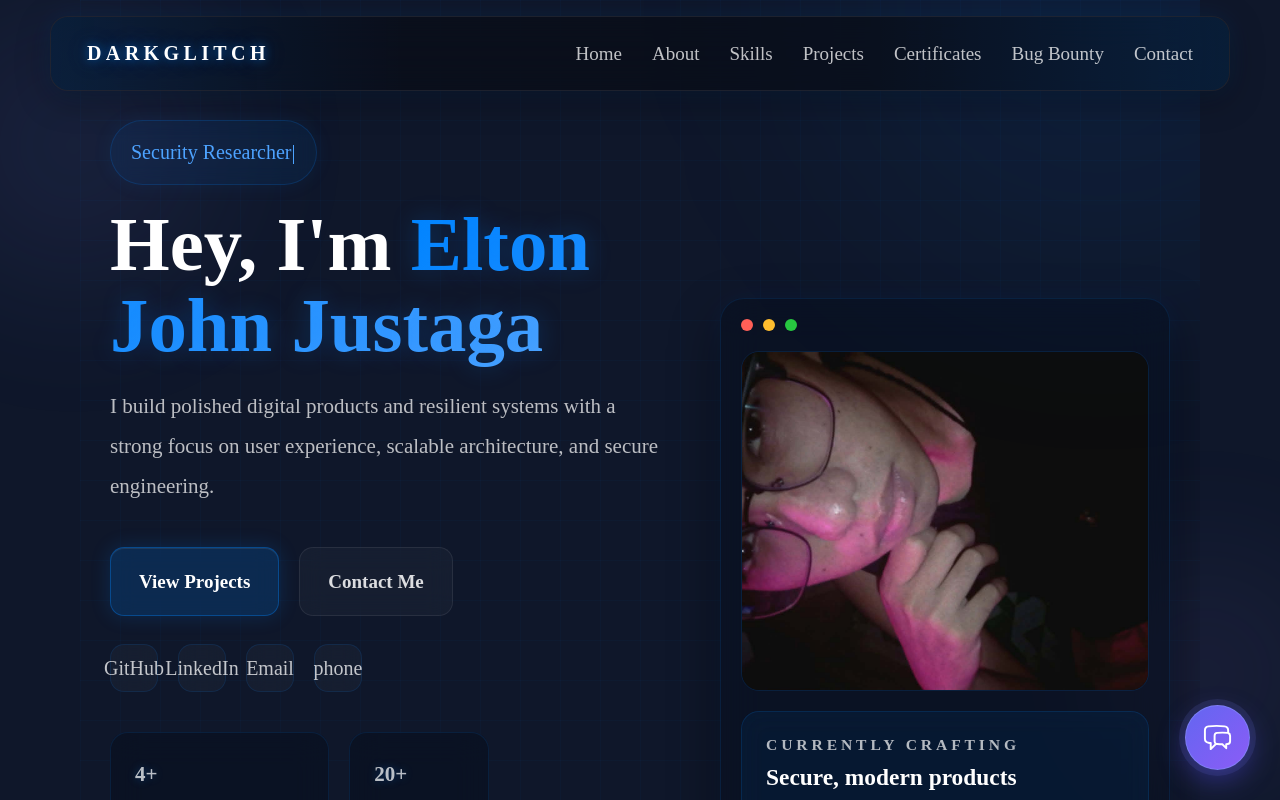
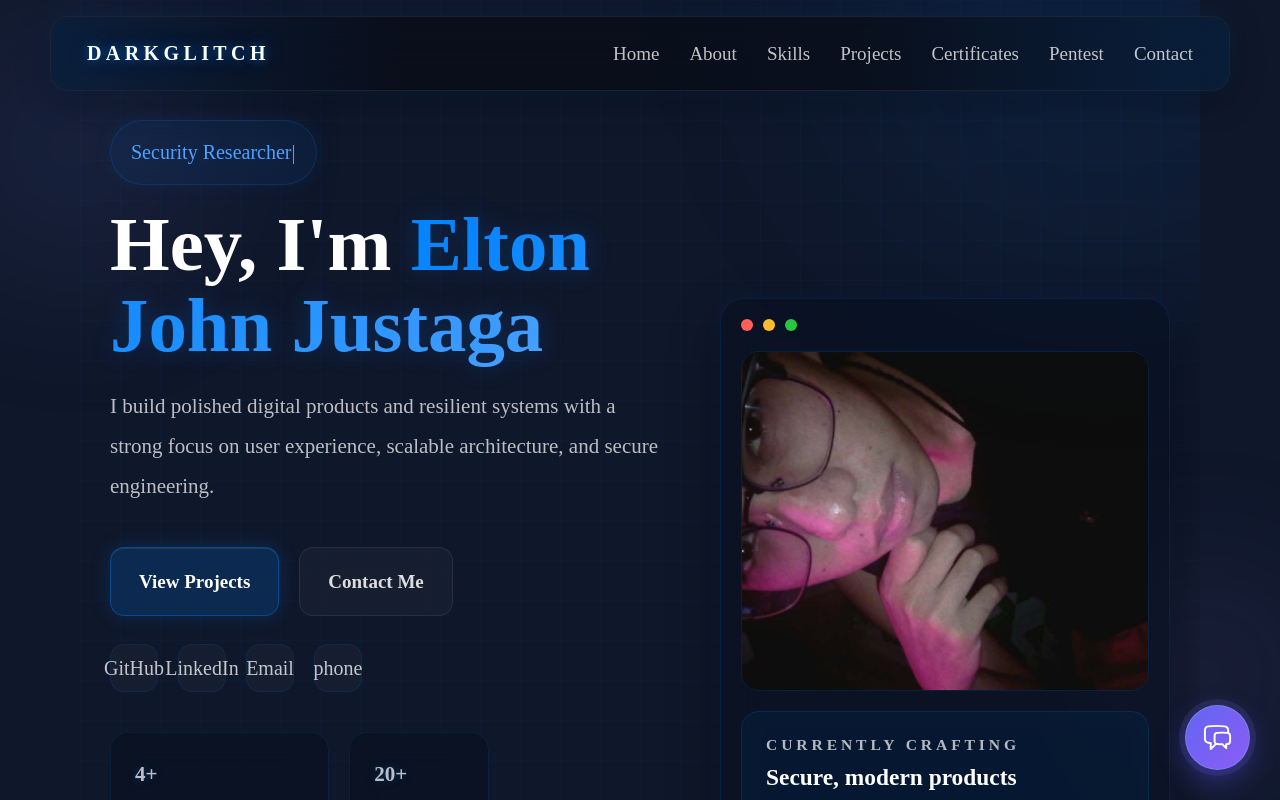
Before and after one commit to LaVenganzaDelLadron/portfolio, a React (Vite) app: page / in a window 1280 px wide. Shown: the top 800 px of the page. Built offline with nearby package versions, Linux system fonts and the light colour scheme; a web font is replaced by a local one.

Commit message:
update navbar

```diff
--- a/src/data/content.ts
+++ b/src/data/content.ts
@@ -25,7 +25,7 @@ export const navItems = [
   { label: 'Skills', href: '#skills' },
   { label: 'Projects', href: '#projects' },
   { label: 'Certificates', href: '#certificates' },
-  { label: 'Bug Bounty', href: '#bug-bounty' },
+  { label: 'Pentest', href: '#pentest' },
   { label: 'Contact', href: '#contact' }
 ];
 
```
